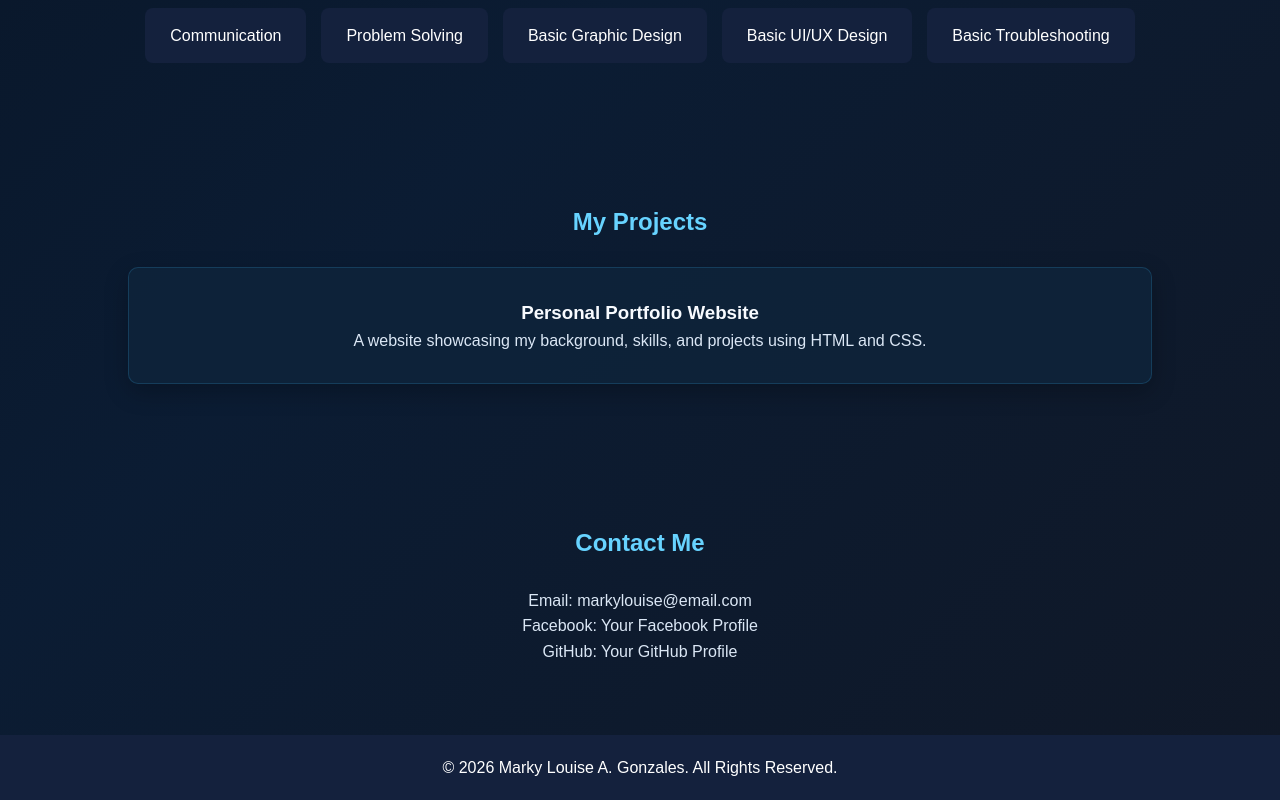
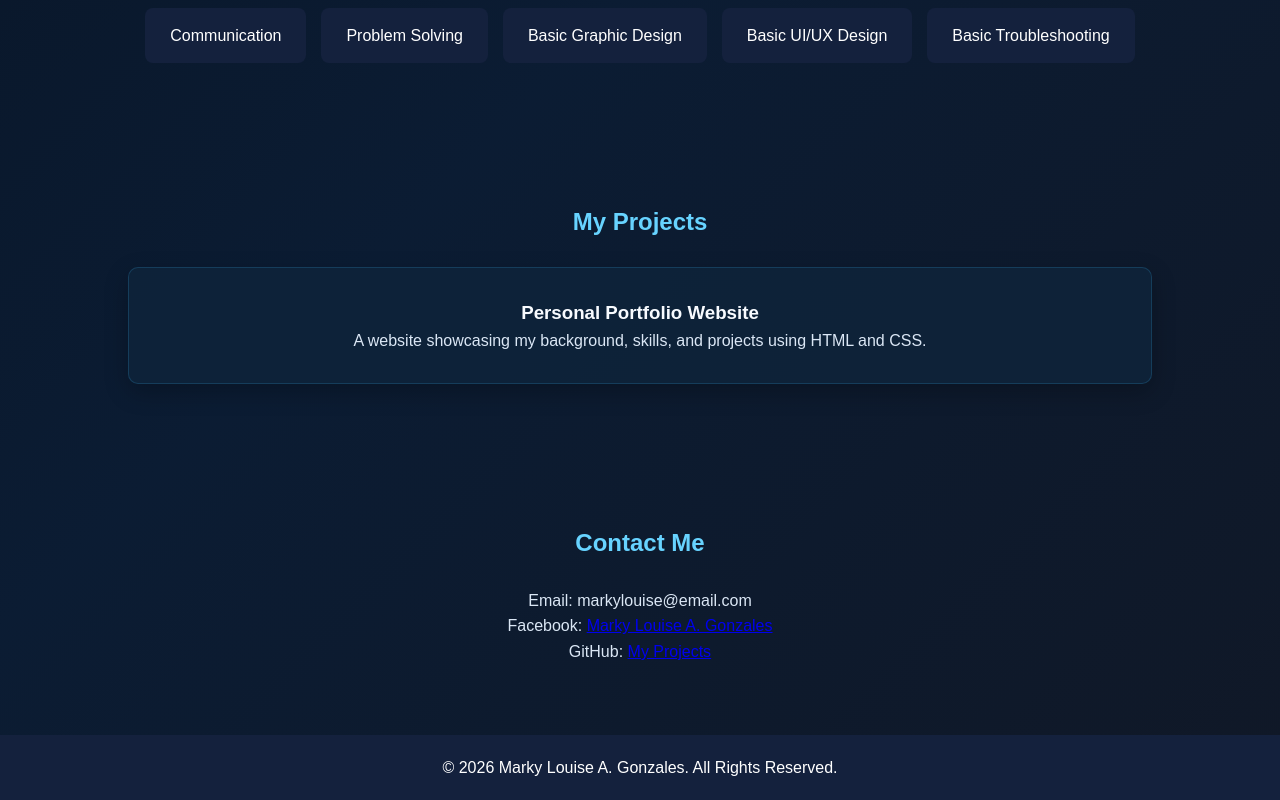
Before and after one commit to markylouiseg-ai/Gonzales-Project-1, a plain HTML site: page index.html in a window 1280 px wide. Shown: the part 1141-1941 px from the top of the page. Drawn offline with Linux system fonts and the light colour scheme.

Commit message:
Cantact Update

```diff
--- a/index.html
+++ b/index.html
@@ -77,8 +77,8 @@
     <section id="contact">
         <h2>Contact Me</h2>
         <p>Email: markylouise@email.com</p>
-        <p>Facebook: Your Facebook Profile</p>
-        <p>GitHub: Your GitHub Profile</p>
+        <p>Facebook: <a href="https://www.facebook.com/markylouise.gonzales.3" target="_blank">Marky Louise A. Gonzales</a></p>
+        <p>GitHub: <a href="https://github.com/markylouise" target="_blank">My Projects</a></p>
     </section>
 
     <footer>
```
